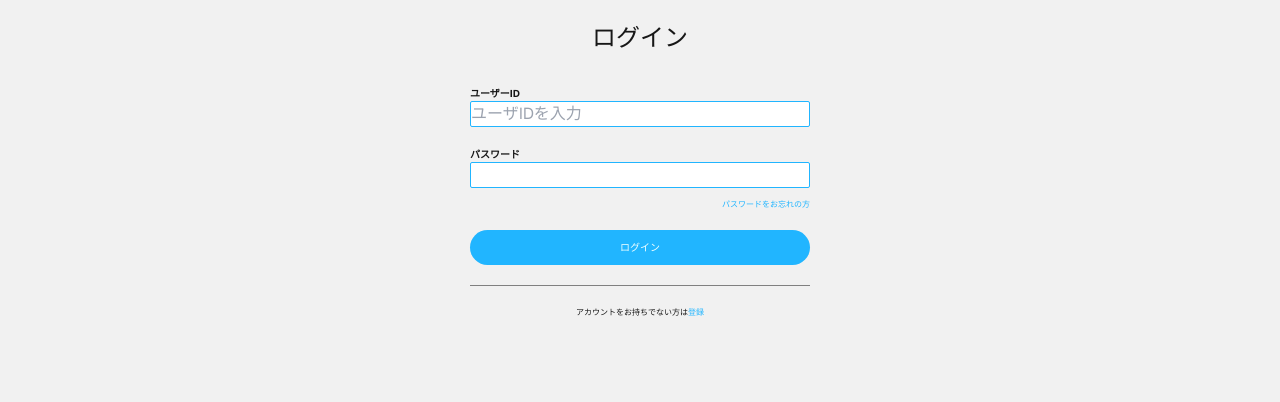
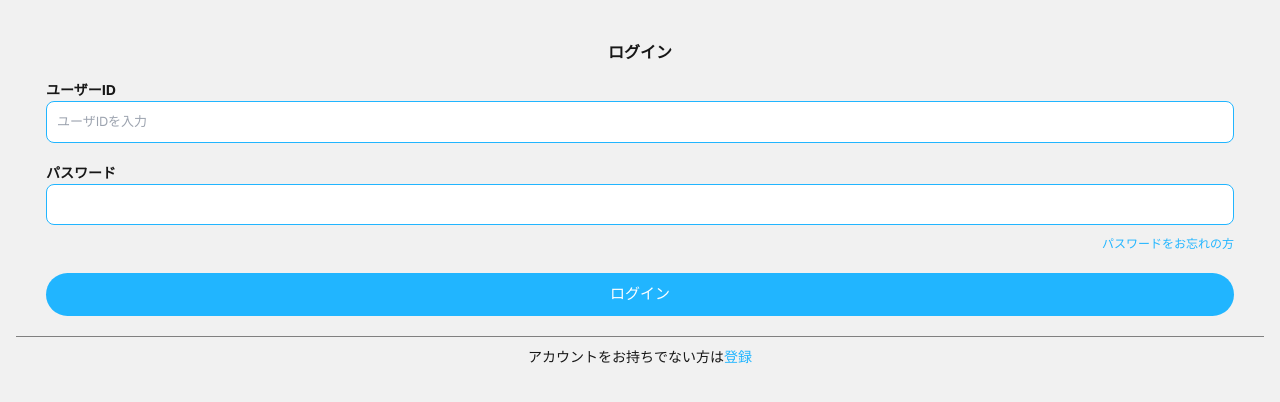
Before and after one commit to hakyukawa/frist_chat_next, a Next.js app in the folder hakyukawa-next/: page /login in a window 1280 px wide. Shown: the top 402 px of the page. Built offline with nearby package versions, Linux system fonts and the light colour scheme.

Commit message:
[fix]cssの修正

```diff
--- a/hakyukawa-next/src/app/login/page.jsx
+++ b/hakyukawa-next/src/app/login/page.jsx
@@ -13,16 +13,16 @@ function InputField (props) {
 function Login () {
     return(
         <div className= "loginwrap">
-            <h2 id="title">ログイン</h2>
-            <form method="POST" >
+            <form method="POST" id="form">
+                <p id="title">ログイン</p>
                 <div id="loginforms">
                     <InputField label = "ユーザーID" type = "text" name = "userId" placeholder = "ユーザIDを入力"/>
                     <InputField label = "パスワード" type = "password" name = "password" placeholder = "" />
-                    <small className="forgetpassword"><a href="">パスワードをお忘れの方</a></small>
+                    <p className="forgetpassword"><a href="">パスワードをお忘れの方</a></p>
                 </div>
                 <input type="submit" value="ログイン" id="login"></input>
             </form>
-            <small id="signUp">アカウントをお持ちでない方は<span className="links"><a href="">登録</a></span></small>
+            <p id="signUp">アカウントをお持ちでない方は<span className="links"><a href="">登録</a></span></p>
         </div>
     );
 }
--- a/hakyukawa-next/src/styles/componentStyles/login/Login.css
+++ b/hakyukawa-next/src/styles/componentStyles/login/Login.css
@@ -1,40 +1,49 @@
+.loginwrap{
+    padding: 16px;
+}
+
+label {
+    font-weight: bold;
+    font-size: 14px;
+}
+
 #title{
-    margin: 20px 0px;
-    font-size: 24px;
+    text-align: center;
+    margin: 5px 0px;
+    font-size: 16px;
+    font-weight: bold;
 }
-label {
-    display: block;
-    font-weight: bold;
-  }
-.loginwrap{
-    display: flex;
-    flex-direction: column;
-    align-items: center;
+
+#form{
+    padding: 20px 30px;
 }
 
 .textbox{
+    padding: 10px;
     border: 1px solid #21B5FF;
-    border-radius: 2px;
+    border-radius: 8px;
     width: 100%;
-    font-size: 16px;
+    font-size: 13px;
 }
 
 .input{
-    padding: 10px 0px;
+    padding:10px 0px;
 }
 
 #login{
     border: none;
-    padding: 10px 15em ;
-    margin: 20px 0px;
-    border-radius: 90px;
+    width: 100%;
+    padding: 10px;
+    margin-top: 20px;
+    border-radius: 40px;
     background-color: #21B5FF;
-    color: azure;
+    font-size: 15px;
+    color: white;
 }
 .forgetpassword{
     color: #21B5FF;
     padding: 10px auto;
-    display: block;
+    font-size: 12px;
     text-align: right;
 }
 form{
@@ -42,7 +51,9 @@ form{
 }
 
 #signUp{
-    margin: 20px 0px;
+    text-align: center;
+    font-size: 14px;
+    padding-top: 10px;
 }
 
 .links {
```
